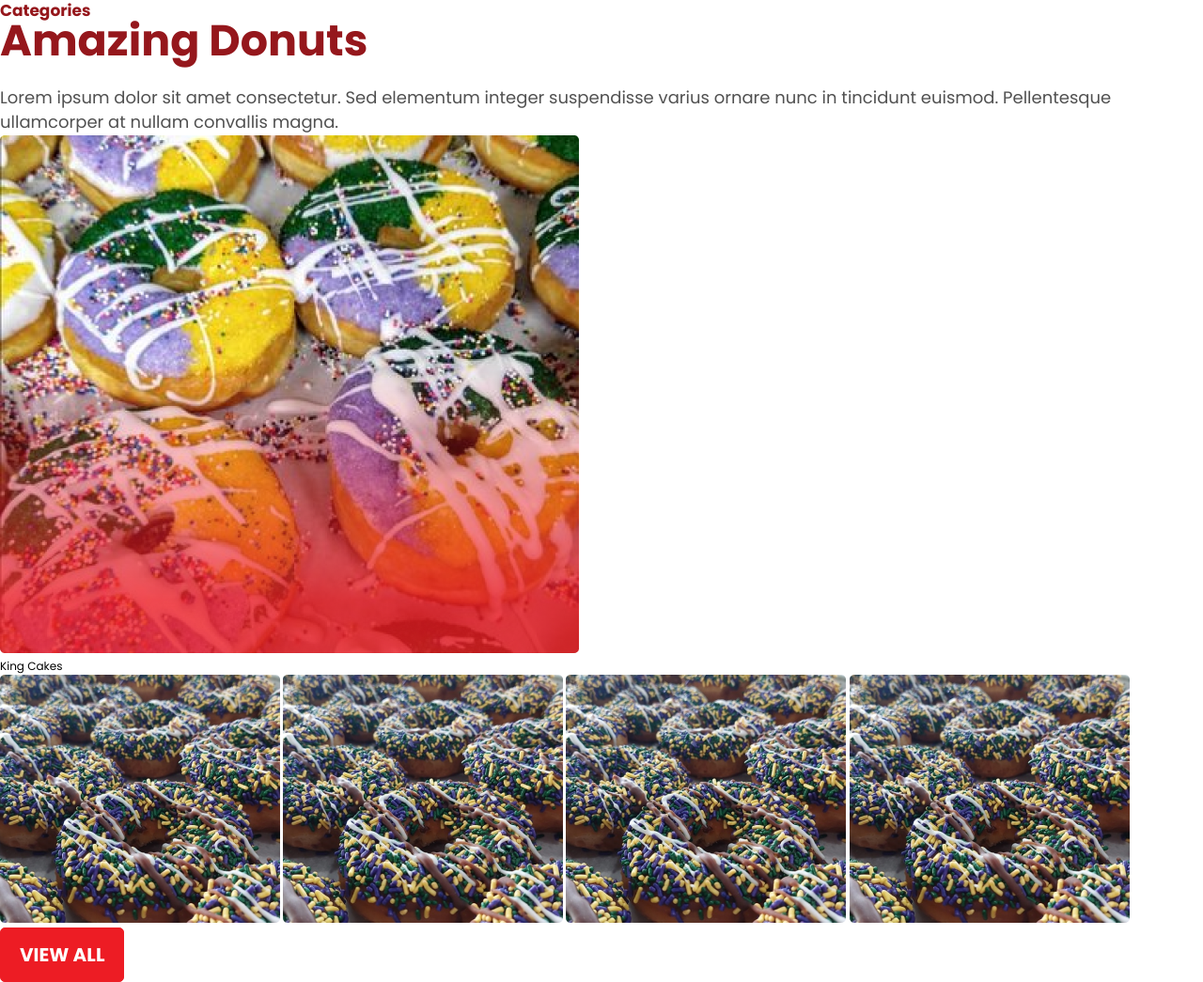
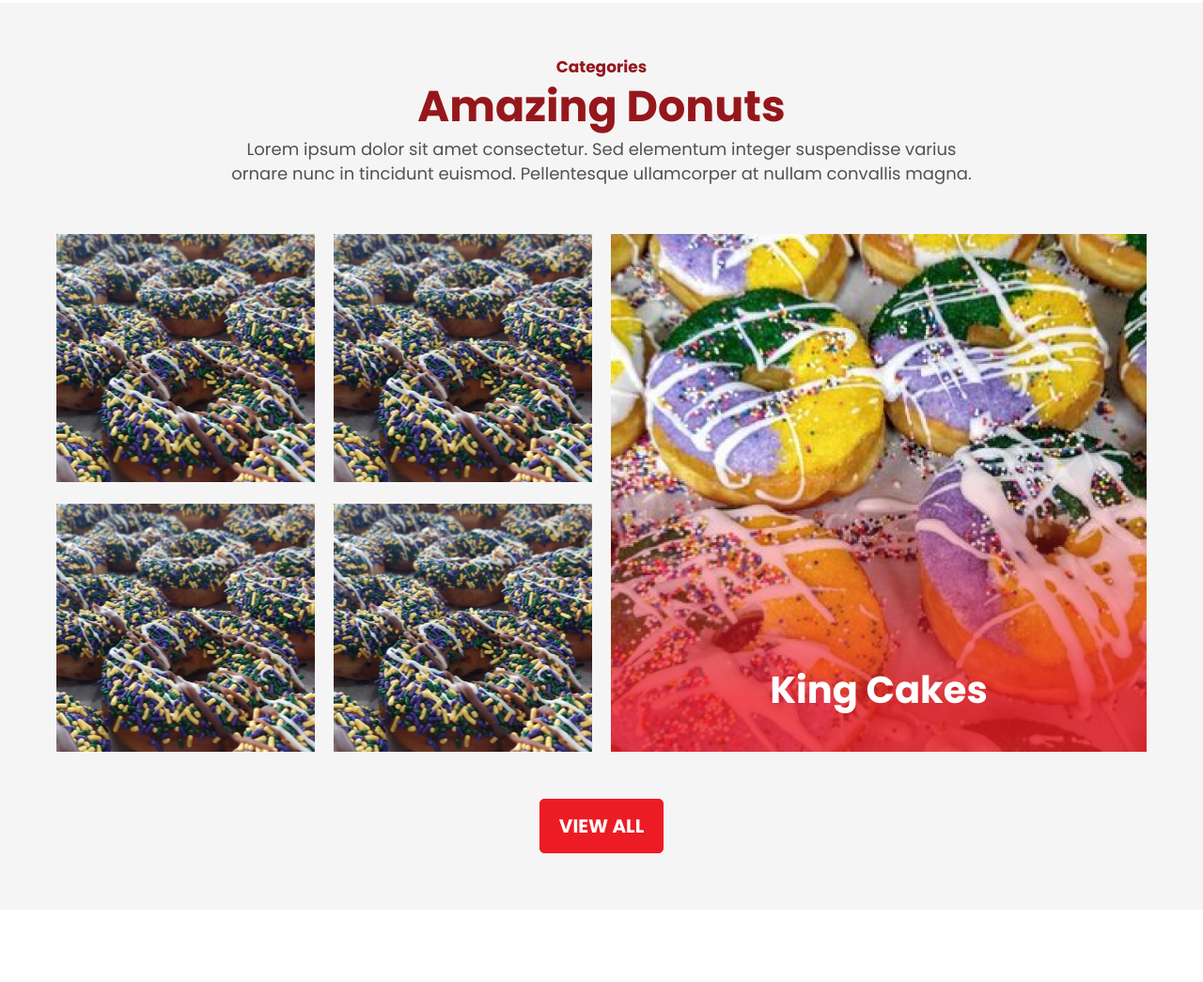
Before and after one commit to ArdsGold/Thoughnuts2, a plain HTML site: page index.html in a window 1280 px wide. Shown: the part 1217-2262 px from the top of the page at 94% size. After the commit the page ends 2185 px from the top, so only its background shows below. Drawn offline with Linux system fonts and the light colour scheme.

Commit message:
third section for checking purposes

```diff
--- a/db-image-with-text.css
+++ b/db-image-with-text.css
@@ -19,8 +19,9 @@
 
     .db-image-with-text{
         flex-direction: column;
-    }
-    .db-image-with-text{
         width: 90%;
     }
+    .db-image-with-text-words{
+        max-width: 90%;
+    }
 }
--- a/db-multigrid-collection.css
+++ /dev/null
@@ -1,3 +0,0 @@
-.db-multigrid-collection{
-
-}
--- /dev/null
+++ b/db-multigrid-container.css
@@ -0,0 +1,62 @@
+.db-multigrid-container{
+    max-width: 1248px;
+    margin: auto;
+    padding: 5rem;
+    text-align: center;
+}
+
+.db-multigrid-container-inner{
+    margin: auto;
+    width: 68%;
+}
+
+.db-multigrid-collection{
+    display: flex;
+    gap: 20px;
+    padding: 50px 0px;
+}
+
+.db-collection{
+    display: flex;
+    flex: 1;
+}
+
+.db-multigrid-small{
+    flex-wrap: wrap;
+    gap: 23px 20px;
+}
+
+.db-multigrid-item--small{
+    flex: 0 0 calc(50% - 10px);
+    height: 264px;
+    background-image: url(assets/images/donut2.png);
+
+    background-position: center;
+    background-repeat: no-repeat;
+}
+
+.db-multigrid-item--large{
+    flex: 1;
+    background-image: url(assets/images/donut1.png);
+    position: relative;
+    display: flex;
+    justify-content: center;
+    background-position: center;
+    background-repeat: no-repeat;
+}
+
+a.product-5 span {
+    position: absolute;
+    bottom: 36px;
+    color: #fff;
+    font-weight: bold;
+    font-size: 40px!important;
+}
+
+.db-multigrid-container-inner .h2{
+    padding: 10px 0px;
+}
+
+@media only screen and (max-width:1200px){
+
+}
--- a/index.html
+++ b/index.html
@@ -7,7 +7,7 @@
     <link rel="stylesheet" href="style.css">
     <link rel="stylesheet" href="db-hero-banner.css">
     <link rel="stylesheet" href="db-image-with-text.css">
-    <link rel="stylesheet" href="db-multigrid-collection.css">
+    <link rel="stylesheet" href="db-multigrid-container.css">
 </head>
 <body>
     <div class="db-container db-container--fwidth">
@@ -34,24 +34,23 @@
         </div>
     </div>
 
-    <div class="db-container db-container--fwidth">
-        <div class="db-multigrid-collection">
-            <div class="db-multigrid-collection-inner"></div>
-            <h5 class="h5 db-heading-5">Categories</h5>
-            <h2 class="h2 db-heading-2">Amazing Donuts</h2>
-            <p class="db-text db-text--gray">Lorem ipsum dolor sit amet consectetur. Sed elementum integer suspendisse varius ornare nunc in tincidunt euismod. Pellentesque ullamcorper at nullam convallis magna.</p>
+    <div class="db-container db-container--fwidth db-container--graybg">
+        <div class="db-multigrid-container">
+            <div class="db-multigrid-container-inner">
+                <h5 class="h5 db-heading-5">Categories</h5>
+                <h2 class="h2 db-heading-2">Amazing Donuts</h2>
+                <p class="db-text db-text--gray">Lorem ipsum dolor sit amet consectetur. Sed elementum integer suspendisse varius ornare nunc in tincidunt euismod. Pellentesque ullamcorper at nullam convallis magna.</p>
+            </div>
+            <div class="db-multigrid-collection">
+                <div class="db-collection db-multigrid-small">
+                    <a href="" class="product-1 db-multigrid-item--small"></a>
+                    <a href="" class="product-2 db-multigrid-item--small"></a>
+                    <a href="" class="product-3 db-multigrid-item--small"></a>
+                    <a href="" class="product-4 db-multigrid-item--small"></a>
+                </div>
 
-            <div class="db-multigrid-collection-photos">
-
-                <div class="db-multigrid-collection-photos--large">
-                    <img src="assets/images/donut1.png" alt="">
-                    <p>King Cakes</p>
-                </div>
-                <div class="db-multigrid-collection-photos--small">
-                    <img src="assets/images/donut2.png" alt="">
-                    <img src="assets/images/donut2.png" alt="">
-                    <img src="assets/images/donut2.png" alt="">
-                    <img src="assets/images/donut2.png" alt="">
+                <div class="db-collection db-multigrid-large">
+                    <a href="" class="product-5 db-multigrid-item--large"><span>King Cakes</span></a>
                 </div>
             </div>
             <button class="db-cta-button db-cta-button--red">View All</button>
--- a/style.css
+++ b/style.css
@@ -54,6 +54,10 @@ ul, li{
     padding: 0;
 }
 
+.db-container--graybg{
+    background-color: #f5f5f5;
+}
+
 .db-cta-button{
     border: 1px solid #fff;
     border-radius: 5px;
```
